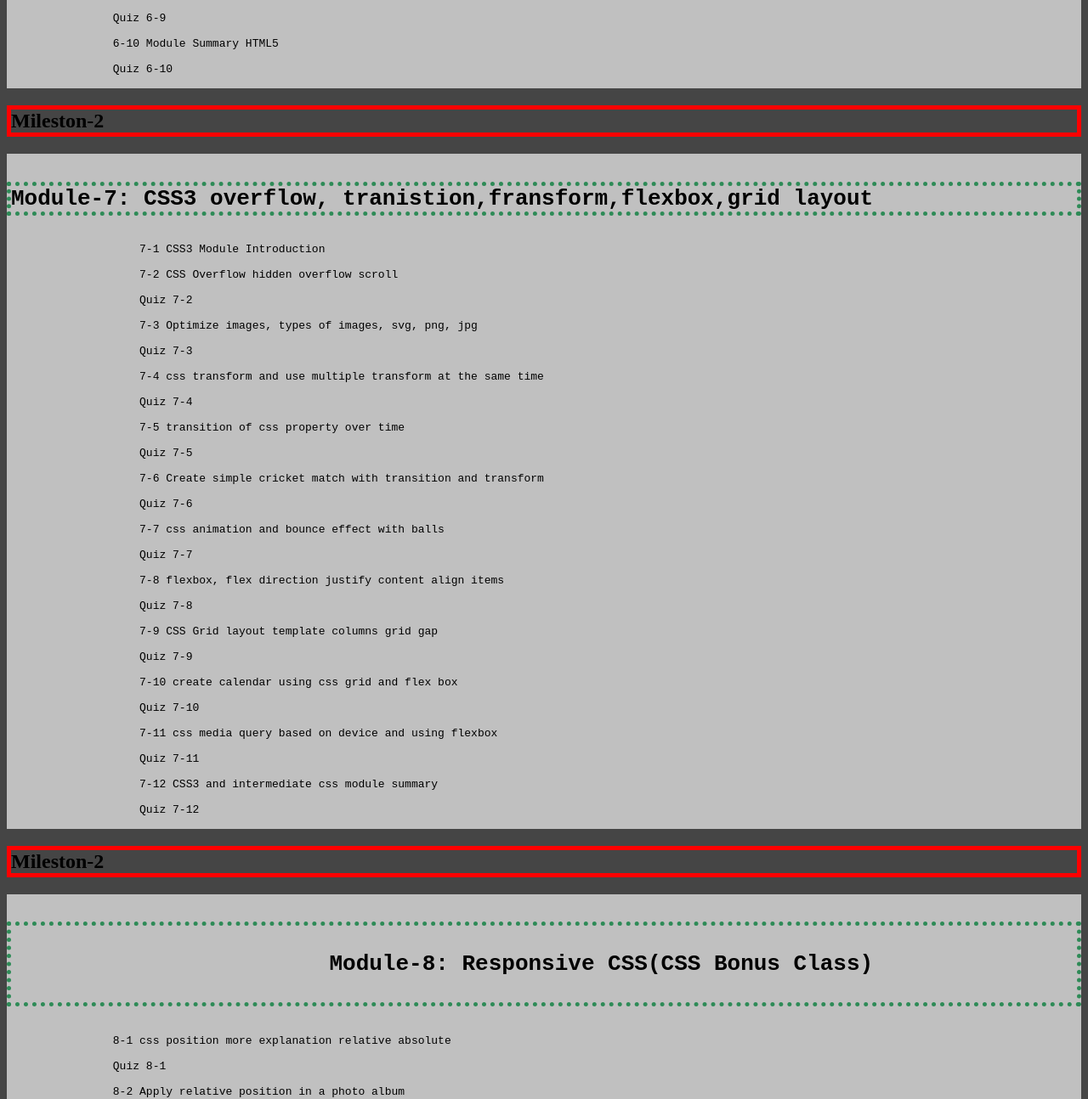
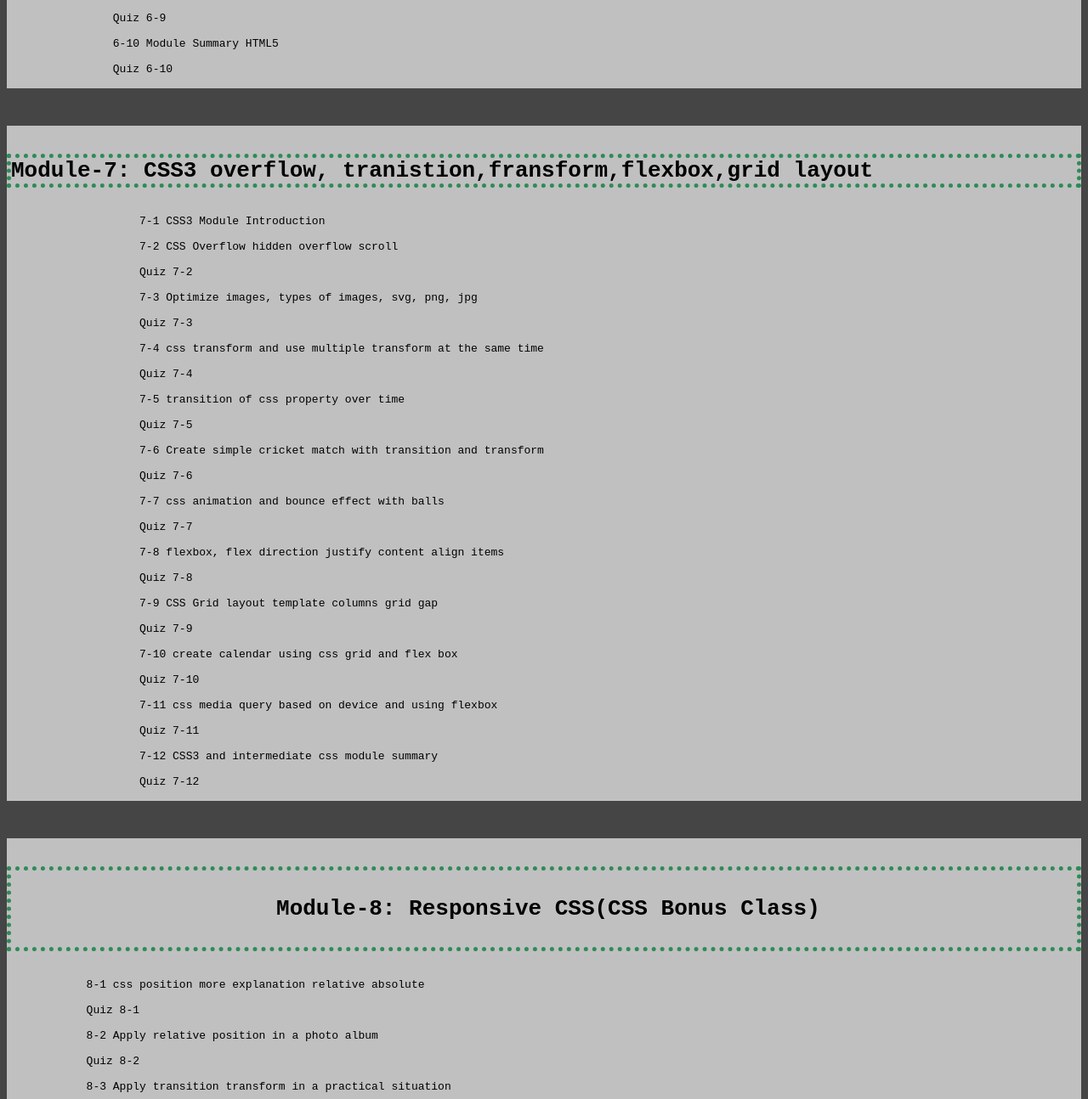
Before and after one commit to shahinooriatc/Full-development-Course-Outline, a plain HTML site: page index.html in a window 1280 px wide. Shown: the part 5167-6461 px from the top of the page at 85% size. Drawn offline with Linux system fonts and the light colour scheme.

Commit message:
module-10 updated

```diff
--- a/index.html
+++ b/index.html
@@ -317,7 +317,8 @@
                 Quiz 6-10
             </pre>
         </div>
-    </div><div class="mileston"><h2>Mileston-2</h2>
+
+        <br>
         <div class="module">
             <pre>
                     <h1>Module-7: CSS3 overflow, tranistion,fransform,flexbox,grid layout</h1>
@@ -368,7 +369,7 @@
                     Quiz 7-12
             </pre>
         </div>
-    </div><div class="mileston"><h2>Mileston-2</h2>
+    </div><br>
     <div class="module">
         <pre>
             <h1>
@@ -505,6 +506,12 @@
 
         </pre>
     </div>
+
+    <div class="mileston"><h2>Mileston-2</h2>
+
+    </div>
+    <div class="mileston"><h2>Mileston-3</h2>
+
     </div>
 
     <div class="mileston"><h2>Mileston-4</h2>
```
Lines whose indentation alone changed are shown as unchanged.
